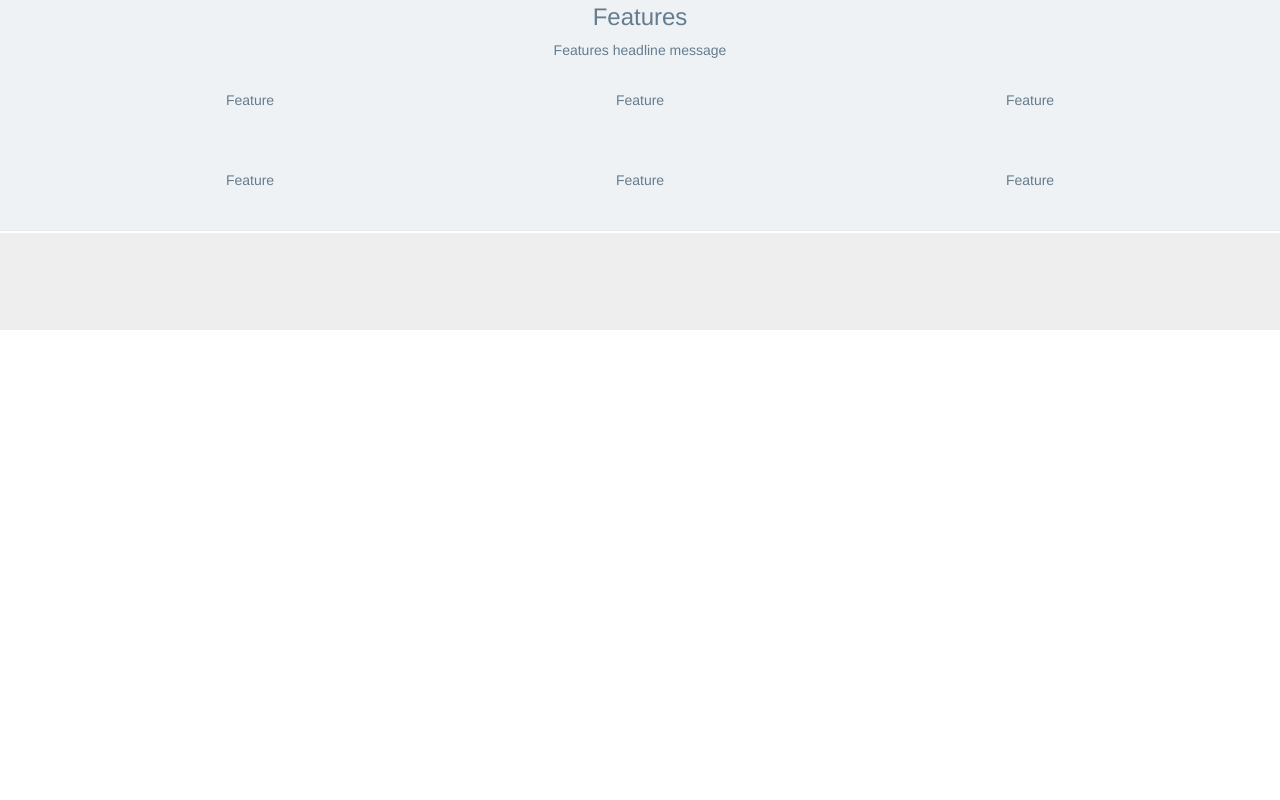
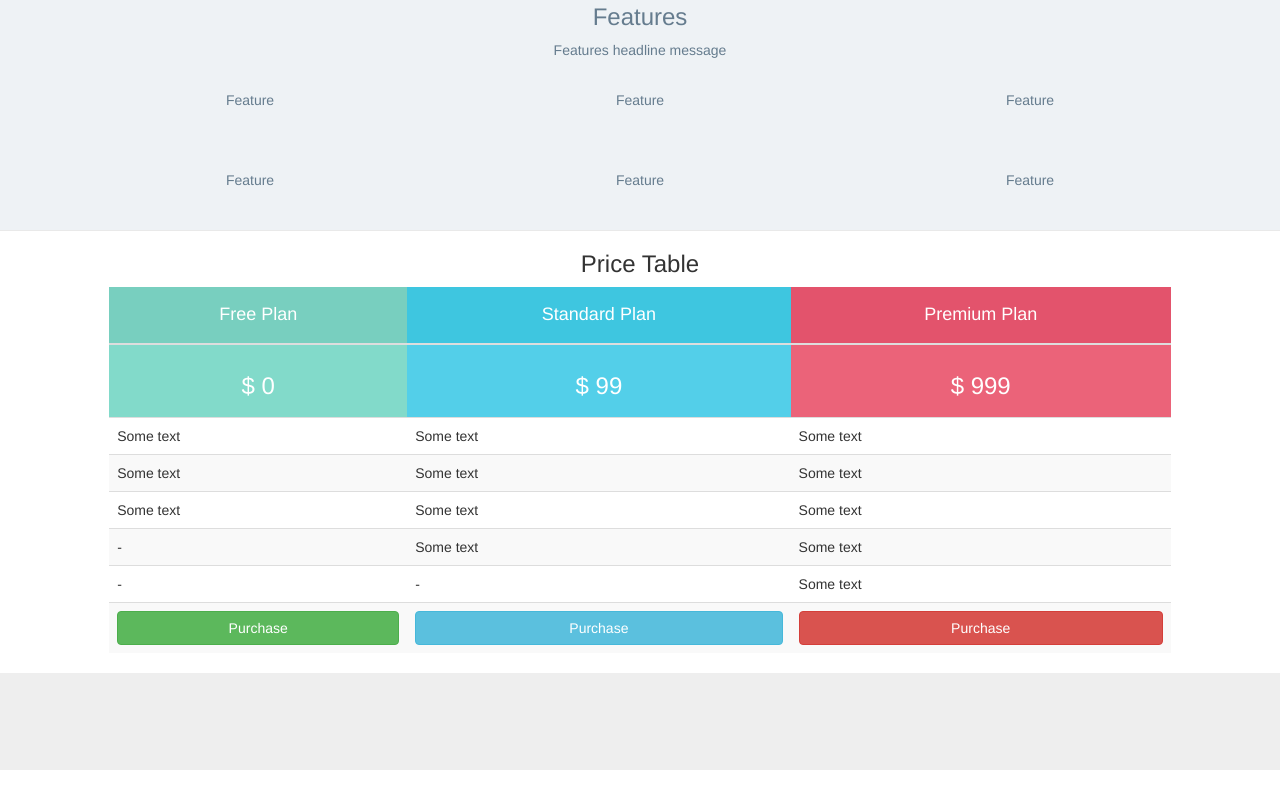
Before and after one commit to amitator/playingWithBootstrap, a plain HTML site: page another.html in a window 1280 px wide. Shown: the part 1381-2181 px from the top of the page. Before the commit the page ends 1741 px from the top, so only its background shows below. Drawn offline with Linux system fonts and the light colour scheme.

Commit message:
added pricing part to another page

```diff
--- a/another.html
+++ b/another.html
@@ -3,7 +3,7 @@
 <head>
     <meta charset="utf-8">
     <meta http-equiv="x-ua-compatible" content="IE-edge">
-    <meta name="viewport" content="width=device-width,
+    <meta name="viewport" content="width-device-width,
               initial-scale=1.0">
     <title>Landing page</title>
     <link rel ="stylesheet" href="css/bootstrap.css">
@@ -118,21 +118,82 @@
     </div>
 </section>
 
-    <!-- Line 6 -->
-    <div class="row">
-        <div class="col-md-3"></div>
-        <div class="col-md-6">
-            <div class="row">
-                <div class="col-md-6"></div>
-                <div class="col-md-6"></div>
+<!-- Line 7  Pricing -->
+<section id="pricing">
+    <div class="container">
+        <div class="row">
+            <div class="col-sm-12">
+                <h3 class="text-center price-headline">Price Table</h3>
             </div>
         </div>
-        <div class="col-md-3"></div>
     </div>
-    <!-- Line 7 Table -->
+
+    <!-- Line 8 -->
     <div class="row">
-        <div class="col-md-10 col-md-offset-1"></div>
+        <div class="col-sm-10 col-sm-offset-1">
+            <table class="table table-striped table-hover">
+                <thead>
+                    <tr>
+                        <th class="success">
+                            <h4 class="text-center white-text">Free Plan</h4>
+                        </th>
+                        <th class="info">
+                            <h4 class="text-center white-text">Standard Plan</h4>
+                        </th>
+                        <th class="danger">
+                            <h4 class="text-center white-text">Premium Plan</h4>
+                        </th>
+                    </tr>
+                </thead>
+                <tbody>
+                    <tr>
+                        <td class="success">
+                            <h3 class="text-center white-text">$ 0</h3>
+                        </td>
+                        <td class="info">
+                            <h3 class="text-center white-text">$ 99</h3>
+                        </td>
+                        <td class="danger">
+                            <h3 class="text-center white-text">$ 999</h3>
+                        </td>
+                    </tr>
+                    <tr>
+                        <td>Some text</td>
+                        <td>Some text</td>
+                        <td>Some text</td>
+                    </tr>
+                    <tr>
+                        <td>Some text</td>
+                        <td>Some text</td>
+                        <td>Some text</td>
+                    </tr>
+                    <tr>
+                        <td>Some text</td>
+                        <td>Some text</td>
+                        <td>Some text</td>
+                    </tr>
+                    <tr>
+                        <td> - </td>
+                        <td>Some text</td>
+                        <td>Some text</td>
+                    </tr>
+                    <tr>
+                        <td> - </td>
+                        <td> - </td>
+                        <td>Some text</td>
+                    </tr>
+                    <tr>
+                        <td><a href="#" class="btn btn-success btn-block">Purchase</a></td>
+                        <td><a href="#" class="btn btn-info btn-block">Purchase</a></td>
+                        <td><a href="#" class="btn btn-danger btn-block">Purchase</a></td>
+                    </tr>
+                </tbody>
+            </table>
+        </div>
     </div>
+</section>
+
+
     <!-- Line 8 Footer -->
     <footer class="row jumbotron">
         <div class="col-md-2"></div>
--- a/css/base.css
+++ b/css/base.css
@@ -65,3 +65,36 @@ section#features .feature {
     padding-bottom: 4rem;
     text-align: center;
 }
+
+section#pricing h3.pricing-headline {
+    margin-top: 5rem;
+    margin-bottom: 3rem;
+}
+
+section#pricing .white-text {
+    color: #FFF;
+}
+
+section#pricing thead .success {
+    background-color: #78CFBF;
+}
+
+section#pricing thead .info {
+    background-color: #3EC6E0;
+}
+
+section#pricing thead .danger {
+    background-color: #E3536C;
+}
+
+section#pricing tbody .success {
+    background-color: #82DACA;
+}
+
+section#pricing tbody .info {
+    background-color: #53CFE9;
+}
+
+section#pricing tbody .danger {
+    background-color: #EB6379;
+}
```
Also changed, not shown: index.html (+1 -1 lines), template.html (+1 -1 lines).
